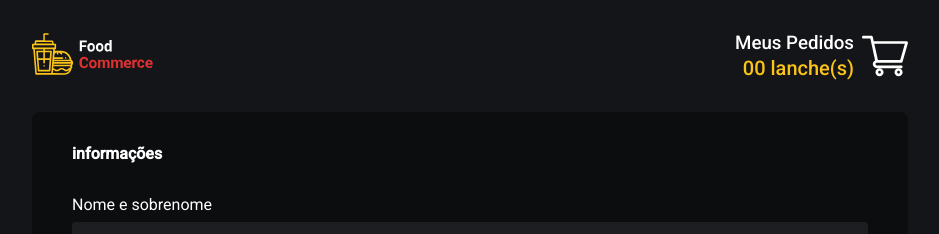
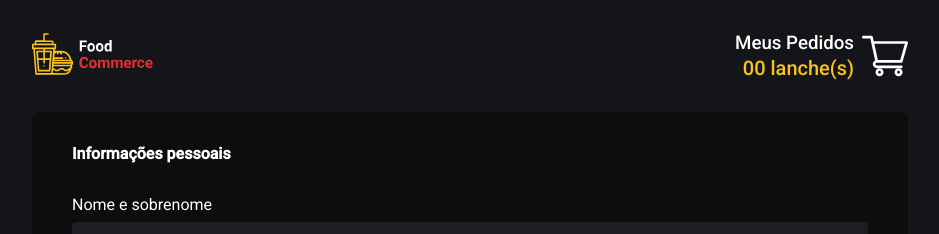
Before and after one commit to Vinicius-Barbosa-Santos/food-commerce-dev, a React (Create React App) app: page /payment in a window 1280 px wide. Shown: the top 234 px of the page, without its empty margins (170-1109 px from the left). Built offline with nearby package versions, Linux system fonts and the light colour scheme; data requests are answered from the project's data file; the HTML template or start-up script is replaced by a standard one.

Commit message:
feat: creating the first validation :sparkles:

```diff
--- a/package.json
+++ b/package.json
@@ -14,6 +14,7 @@
     "polished": "^4.3.1",
     "react": "^18.2.0",
     "react-dom": "^18.2.0",
+    "react-hook-form": "^7.51.2",
     "react-icons": "^4.12.0",
     "react-router-dom": "^6.22.1",
     "react-scripts": "^5.0.1",
--- a/src/components/OrderCloseAction/PayOrder/index.tsx
+++ b/src/components/OrderCloseAction/PayOrder/index.tsx
@@ -3,13 +3,13 @@ import { priceFormatter } from '../../../utils/priceFormatter'
 import { Container } from '../style'
 
 export const PayOrder = () => {
-  const { cart, payOrder } = useCart()
+  const { cart } = useCart()
 
   const totalAmount = cart.reduce((acc, item) => (acc += item.subtotal), 0)
 
   return (
     <Container>
-      <button type='button' onClick={payOrder}>Pagar</button>
+      <button type='submit'>Pagar</button>
       <span>
         Total <strong>{priceFormatter.format(totalAmount)}</strong>
       </span>
--- a/src/pages/Payment/index.tsx
+++ b/src/pages/Payment/index.tsx
@@ -1,20 +1,41 @@
+import { SubmitHandler, useForm } from 'react-hook-form'
+
 import { Head } from '../../components/Head'
 import { PayOrder } from '../../components/OrderCloseAction/PayOrder'
 import { OrderHeader } from '../../components/OrderHeader'
-import * as C from './styles'
+import { Container, Form, Inner } from './styles'
+
+type FieldValues = {
+  fullName: string
+  email: string
+  mobile: string
+}
 
 export const Payment = () => {
+  const {
+    register,
+    handleSubmit,
+    formState: { errors },
+  } = useForm<FieldValues>()
+  const onSubmit: SubmitHandler<FieldValues> = (data) => console.log('data', data)
+
   return (
-        <C.Container>
+    <Container>
       <Head title='Pagamento' />
       <OrderHeader />
-            <C.Inner>
-                <C.Form>
-                    <h4>informações</h4>
+      <Inner>
+        <Form onSubmit={handleSubmit(onSubmit)}>
+          <h4>Informações pessoais</h4>
 
           <div className='field'>
-                        <label htmlFor='full-name'>Nome e sobrenome</label>
-                        <input type='text' id='full-name' name='full-name' autoComplete='name' />
+            <label htmlFor='fullName'>Nome e sobrenome</label>
+            <input
+              type='text'
+              id='fullName'
+              autoComplete='name'
+              {...register('fullName', { required: true })}
+            />
+            {errors.fullName && <p className='error'>O nome e sobrenome é um campo obrigatório.</p>}
           </div>
 
           <div className='grouped'>
@@ -153,9 +174,9 @@ export const Payment = () => {
               />
             </div>
           </div>
-                </C.Form>
           <PayOrder />
-            </C.Inner>
-        </C.Container>
+        </Form>
+      </Inner>
+    </Container>
   )
 }
```
Also changed, not shown: 1 other file (tests, documents, lock files or other folders). Lines whose indentation alone changed are shown as unchanged.
